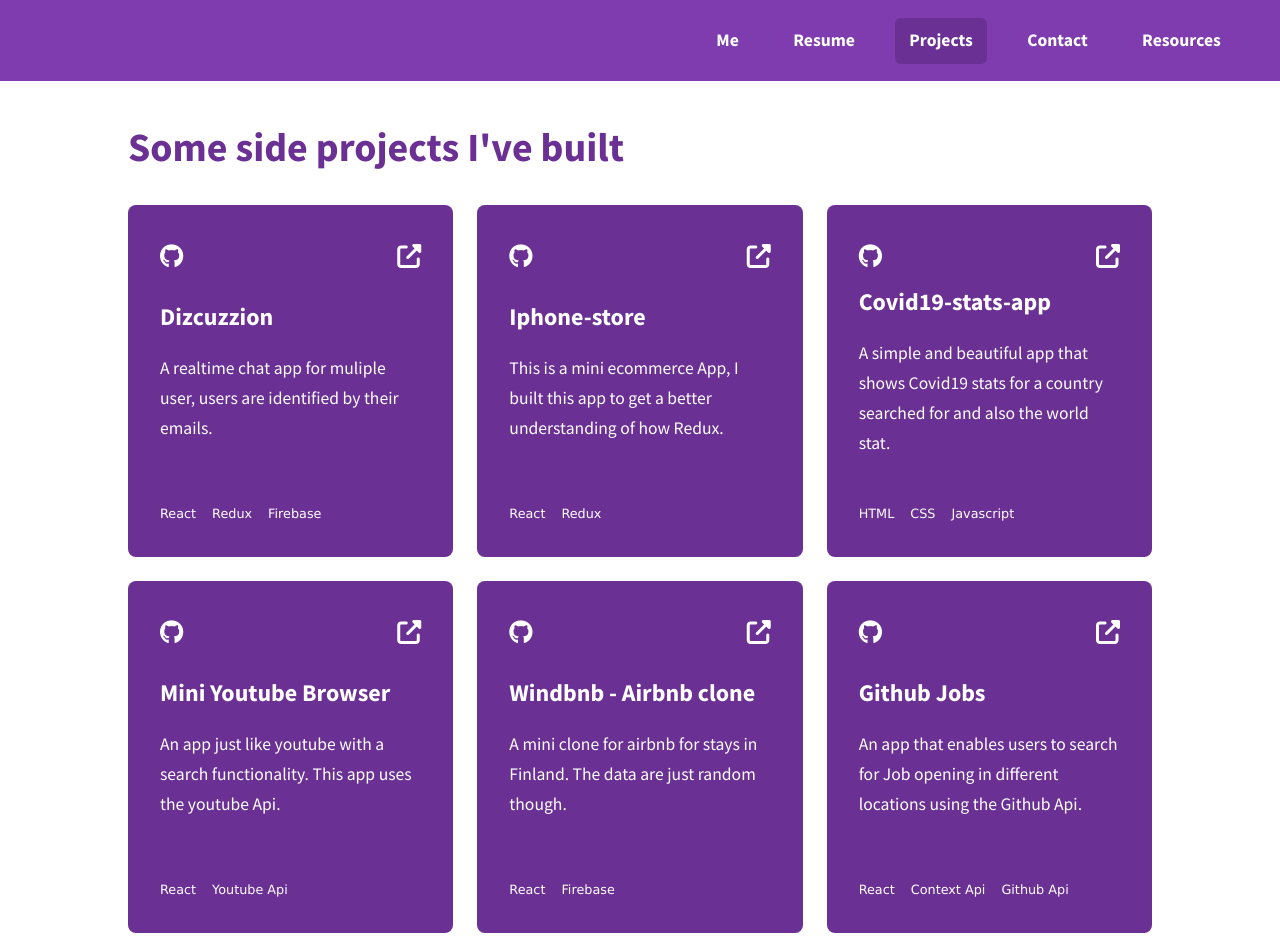
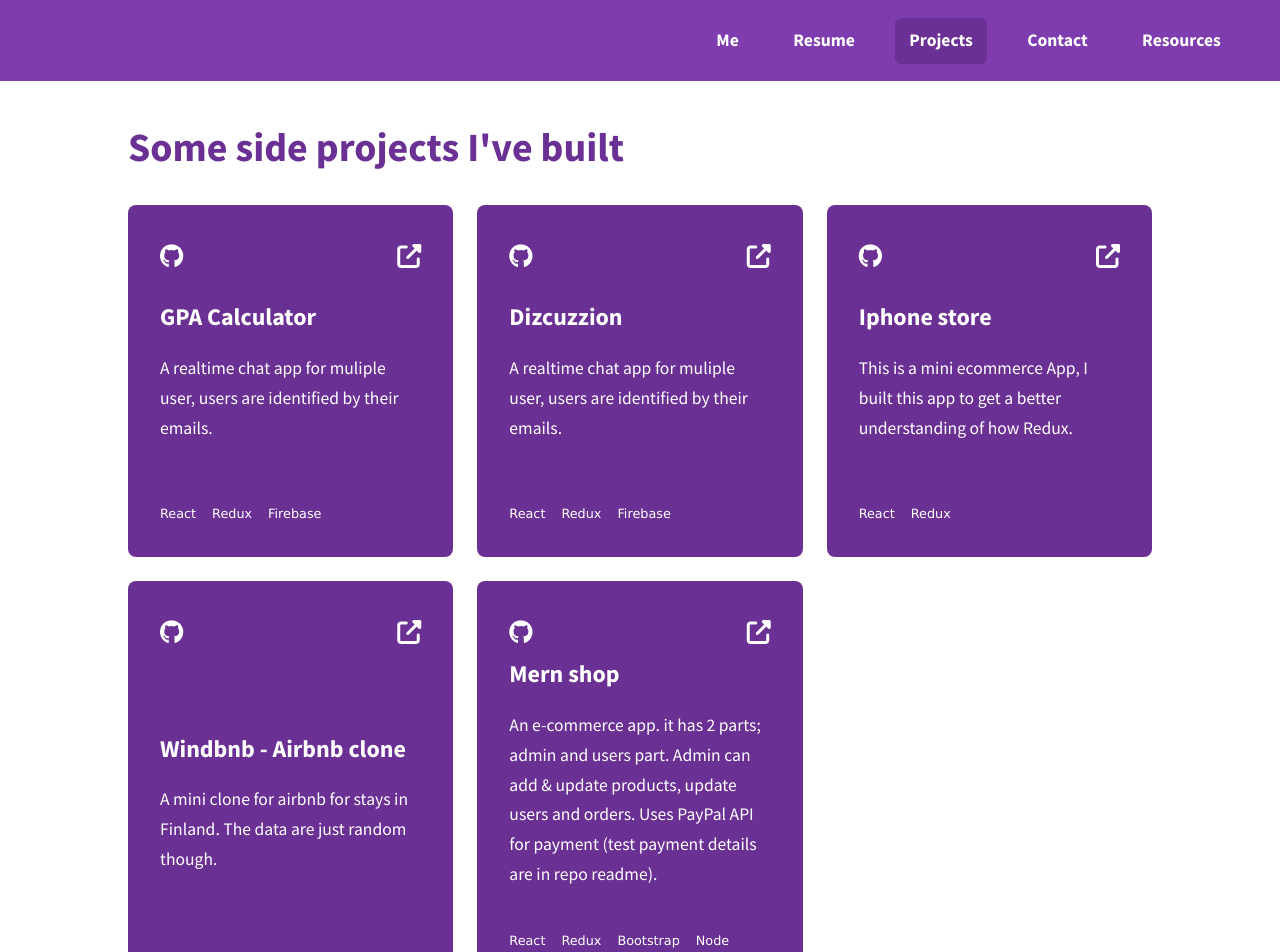
Before and after one commit to Origho-precious/my-portfolio, a React (Create React App) app: page /projects in a window 1280 px wide. Shown: the top 952 px of the page. Built offline with nearby package versions, Linux system fonts and the light colour scheme.

Commit message:
feat: refactoring project page

```diff
--- a/src/pages/projects/index.jsx
+++ b/src/pages/projects/index.jsx
@@ -1,86 +1,24 @@
 import React from "react";
 import styles from "./projects.module.scss";
 import Project from "../../components/project";
+import { projects } from "../../projects";
 
 const Projectspage = () => {
 	return (
 		<div className={styles.Projects}>
 			<h1>Some side projects I've built</h1>
 			<section>
-				<Project
-					title="Dizcuzzion"
-					repoUrl="https://github.com/Origho-precious/Realtime-Chat-App"
-					siteUrl="https://dizcuzz.netlify.app/"
-					stack={["React", "Redux", "Firebase"]}
-				>
-					A realtime chat app for muliple user, users are identified by their
-					emails.
-				</Project>
-				<Project
-					title="Iphone-store"
-					repoUrl="https://github.com/Origho-precious/ecommerce-project"
-					siteUrl="https://iphone-store.netlify.app"
-					stack={["React", "Redux"]}
-				>
-					This is a mini ecommerce App, I built this app to get a better
-					understanding of how Redux.
-				</Project>
-				<Project
-					title="Covid19-stats-app"
-					repoUrl="https://github.com/Origho-precious/Covid-19-Tracker"
-					siteUrl="https://covid19-tracking-app.netlify.app/"
-					stack={["HTML", "CSS", "Javascript"]}
-				>
-					A simple and beautiful app that shows Covid19 stats for a country
-					searched for and also the world stat.
-				</Project>
-				<Project
-					title="Mini Youtube Browser"
-					repoUrl="https://github.com/Origho-precious/Mini-Youtube-Browser"
-					siteUrl="https://mini-youtube-browser.netlify.app"
-					stack={["React", "Youtube Api"]}
-				>
-					An app just like youtube with a search functionality. This app uses
-					the youtube Api.
-				</Project>
-				<Project
-					title="Windbnb - Airbnb clone"
-					repoUrl="https://github.com/Origho-precious/windbnb"
-					siteUrl="https://windbnb-airbnbclone.netlify.app"
-					stack={["React", "Firebase"]}
-				>
-					A mini clone for airbnb for stays in Finland. The data are just random
-					though.
-				</Project>
-				<Project
-					title="Github Jobs"
-					repoUrl="https://github.com/Origho-precious/Github-Jobs-"
-					siteUrl="https://github-jobs-app.netlify.app"
-					stack={["React", "Context Api", "Github Api"]}
-				>
-					An app that enables users to search for Job opening in different
-					locations using the Github Api.
-				</Project>
-				<Project
-					title="Mern shop"
-					repoUrl="https://github.com/Origho-precious/mernshop"
-					siteUrl="https://mern-shop111.herokuapp.com/"
-					stack={[
-						"React",
-						"Redux",
-						"Bootstrap",
-						"Node",
-						"Express",
-						"MongoDB",
-						"Heroku",
-						"Cloudinary",
-						"PayPal API",
-					]}
-				>
-					An e-commerce app. it has 2 parts; admin and users part. Admin can add
-					& update products, update users and orders. Uses PayPal API for
-					payment (test payment details are in repo readme)
-				</Project>
+				{projects.map((project) => (
+					<Project
+						key={project.id}
+						title={project.title}
+						repoUrl={project.repoUrl}
+						siteUrl={project.siteUrl}
+						stack={project.stack}
+					>
+						{project.description}
+					</Project>
+				))}
 			</section>
 		</div>
 	);
--- /dev/null
+++ b/src/projects.js
@@ -0,0 +1,57 @@
+export const projects = [
+  {
+		id: 0,
+		title: "GPA Calculator",
+		repoUrl: "https://github.com/Origho-precious/Realtime-Chat-App",
+		siteUrl: "https://dizcuzz.netlify.app/",
+		stack: ["React", "Redux", "Firebase"],
+		description:
+			"A realtime chat app for muliple user, users are identified by their emails.",
+	},
+	{
+		id: 1,
+		title: "Dizcuzzion",
+		repoUrl: "https://github.com/Origho-precious/Realtime-Chat-App",
+		siteUrl: "https://dizcuzz.netlify.app/",
+		stack: ["React", "Redux", "Firebase"],
+		description:
+			"A realtime chat app for muliple user, users are identified by their emails.",
+	},
+	{
+		id: 2,
+		title: "Iphone store",
+		repoUrl: "https://github.com/Origho-precious/ecommerce-project",
+		siteUrl: "https://iphone-store.netlify.app",
+		stack: ["React", "Redux"],
+		description:
+			"This is a mini ecommerce App, I built this app to get a better understanding of how Redux.",
+	},
+	{
+		id: 3,
+		title: "Windbnb - Airbnb clone",
+		repoUrl: "https://github.com/Origho-precious/windbnb",
+		siteUrl: "https://windbnb-airbnbclone.netlify.app/",
+		stack: ["React", "Firebase"],
+		description:
+			"A mini clone for airbnb for stays in Finland. The data are just random though.",
+	},
+	{
+		id: 4,
+		title: "Mern shop",
+		repoUrl: "https://github.com/Origho-precious/mernshop",
+		siteUrl: "https://mern-shop111.herokuapp.com/",
+		stack: [
+			"React",
+			"Redux",
+			"Bootstrap",
+			"Node",
+			"Express",
+			"MongoDB",
+			"Heroku",
+			"Cloudinary",
+			"PayPal API",
+		],
+		description:
+			"An e-commerce app. it has 2 parts; admin and users part. Admin can add & update products, update users and orders. Uses PayPal API for payment (test payment details are in repo readme).",
+	},
+];
```
